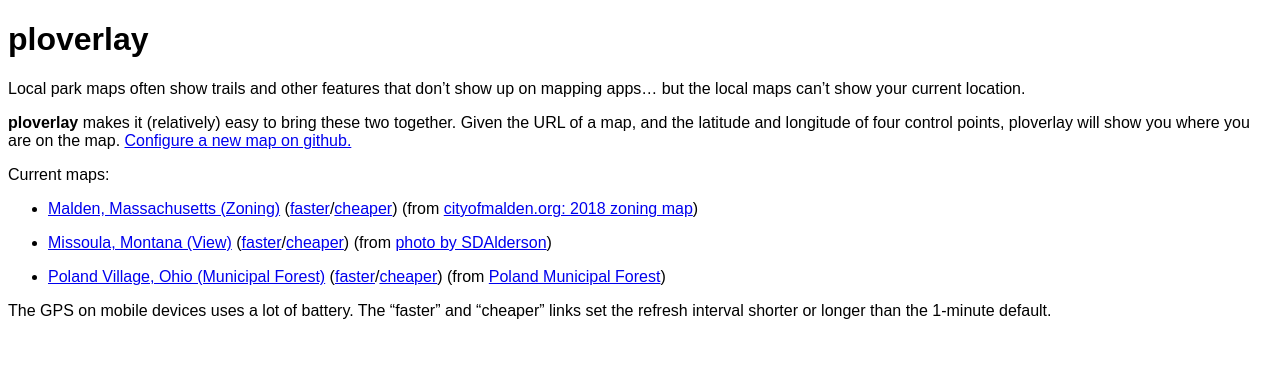
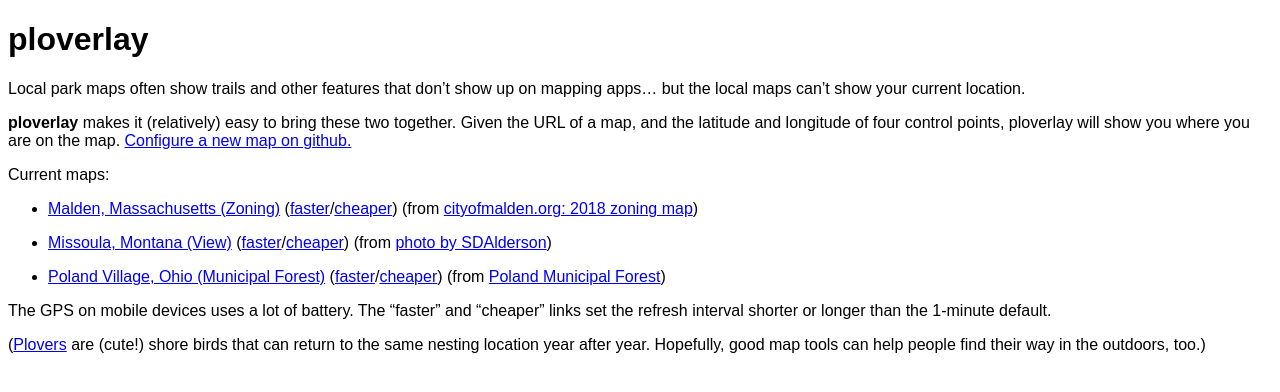
Before and after one commit to mccalluc/ploverlay, a Jekyll site: the page built from index.md, in a window 1280 px wide. Shown: the top 392 px of the page. Built offline with Jekyll 4.4.1, drawn with Linux system fonts in a browser that asks for light colours.

Commit message:
Explain the name

```diff
--- a/index.md
+++ b/index.md
@@ -22,3 +22,7 @@ Current maps:
 {% endfor %}
 
 The GPS on mobile devices uses a lot of battery. The "faster" and "cheaper" links set the refresh interval shorter or longer than the 1-minute default.
+
+([Plovers](https://www.allaboutbirds.org/guide/browse/taxonomy/Charadriidae)
+are (cute!) shore birds that can return to the same nesting location year after year.
+Hopefully, good map tools can help people find their way in the outdoors, too.)
```
Also changed, not shown: README.md.
